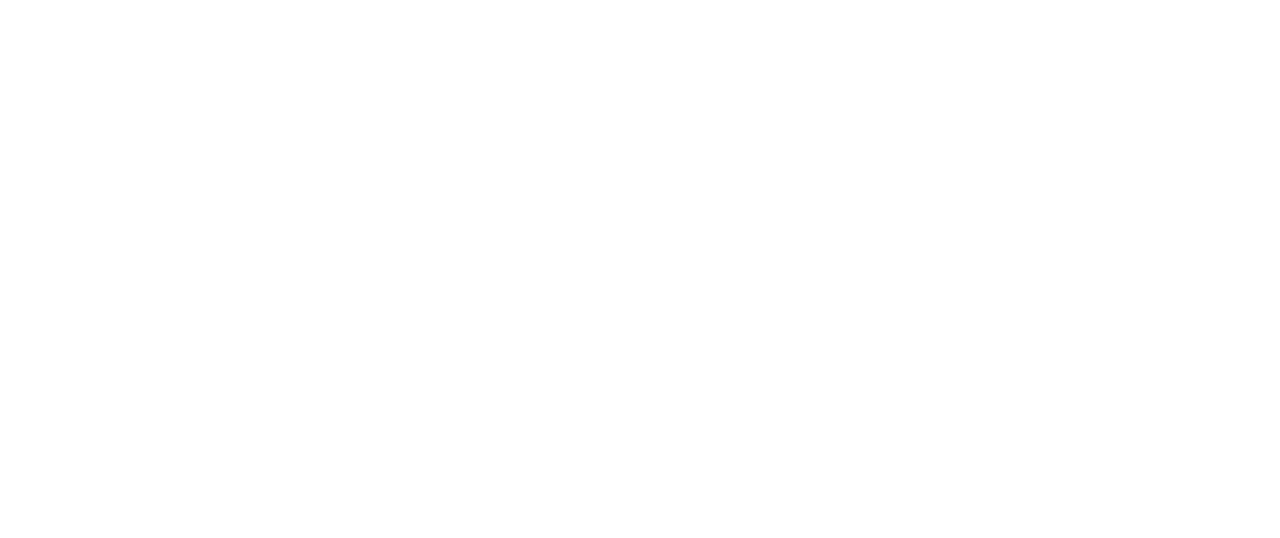
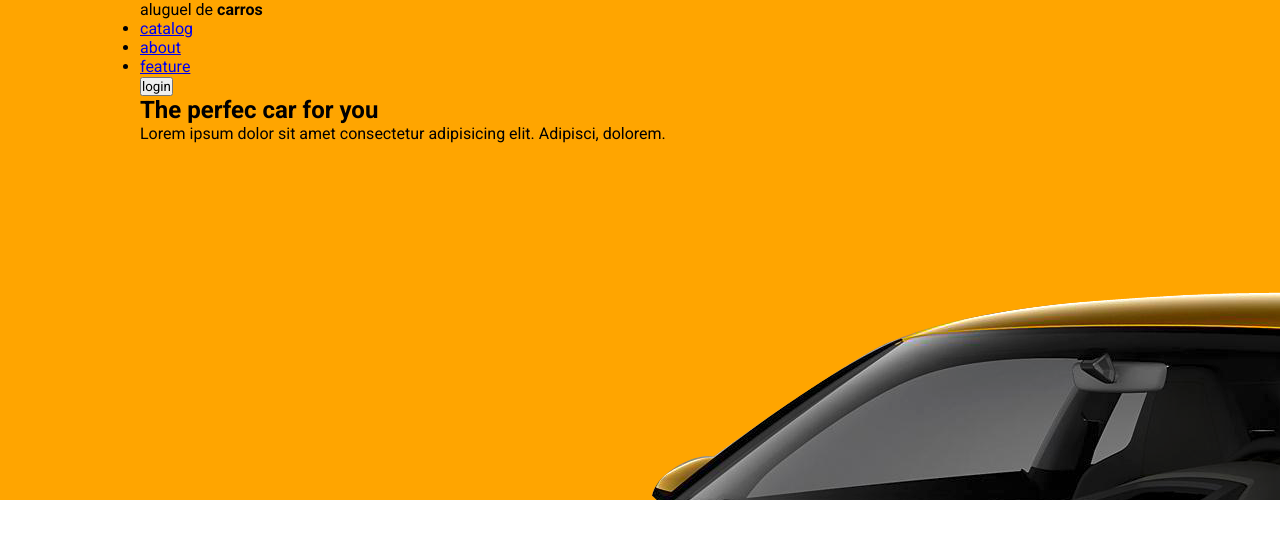
Before and after one commit to williamrbr/Locadora_de_veiculos, a plain HTML site: page index.html in a window 1280 px wide. Drawn offline with Linux system fonts and the light colour scheme.

Commit message:
atualização1.0

```diff
--- a/index.html
+++ b/index.html
@@ -8,6 +8,26 @@
     <title>Aluguel de carros</title>
 </head>
 <body>
-
+    <header>
+        <div class="content">
+            <nav>
+                <p class="brand">aluguel de <strong>carros</strong></p>
+                <ul>
+                <li><a href="#catalog">catalog</a></li>
+                <li><a href="#about">about</a></li>
+                <li><a href="#feature">feature</a></li>
+                <button>login</button>
+                </ul>
+            </nav>
+            <div class="header-block">
+              <div class="text">
+                  <h2>The perfec car for you</h2>
+                  <p>Lorem ipsum dolor sit amet consectetur adipisicing elit. Adipisci, dolorem.
+                  </p>
+              </div>
+              <img src="fotos/car-header.png" alt="car">
+            </div>
+        </div>
+    </header>
 </body>
 </html>
--- a/style.css
+++ b/style.css
@@ -0,0 +1,29 @@
+/* font importing */
+@import url('https://fonts.googleapis.com/css2?family=Roboto:wght@400;700&display=swap');
+
+/* reseting css rules */
+*{
+    margin: 0px;
+    padding: 0px;
+    box-sizing: border-box;
+    outline: none;
+    font-family: "roboto", sans-serif;
+}
+
+html,
+body{
+    width: 100%;
+    overflow-x: hidden;
+}
+
+header{
+    width: 100%;
+    height: 500px;
+    background:orange;
+}
+
+.content{
+    max-width: 1000px;
+    max-height: 300px;
+    margin: 0 auto;
+}
```
